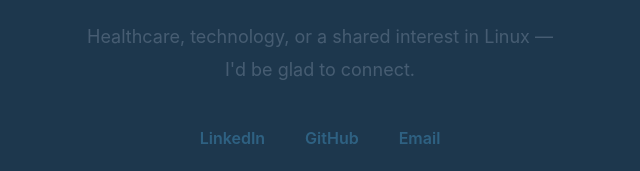
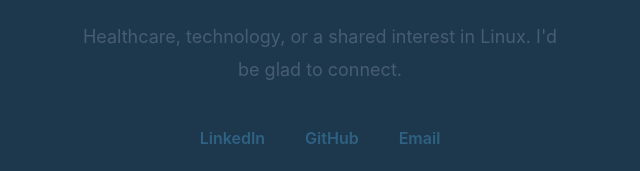
Before and after one commit to G3RSONV/bonestobytes-website, an Astro site: page / in a window 1280 px wide. Shown: the part 3564-3735 px from the top of the page, 320-960 px from the left. Built offline with nearby package versions, Linux system fonts and the light colour scheme; Astro itself is replaced by a stand-in of ours.

Commit message:
Replace em dash in contact text

```diff
--- a/src/pages/index.astro
+++ b/src/pages/index.astro
@@ -65,7 +65,7 @@ import Layout from "../layouts/Layout.astro";
       <p class="section-label">04 / Contact</p>
       <h2 id="contact-title">Let's connect.</h2>
       <p class="section-description">
-        Healthcare, technology, or a shared interest in Linux —
+        Healthcare, technology, or a shared interest in Linux.
         I'd be glad to connect.
       </p>
       <div class="contact-links">
```
